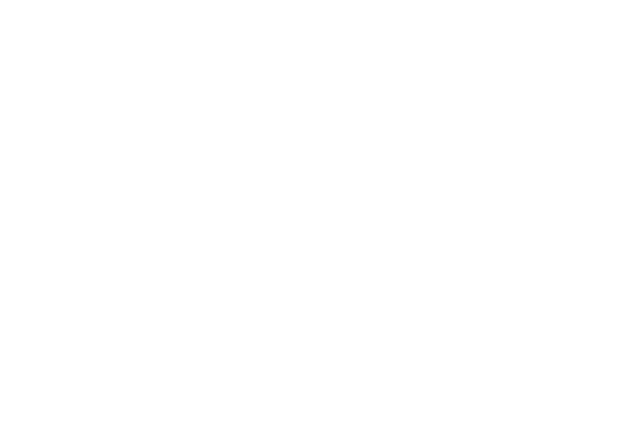
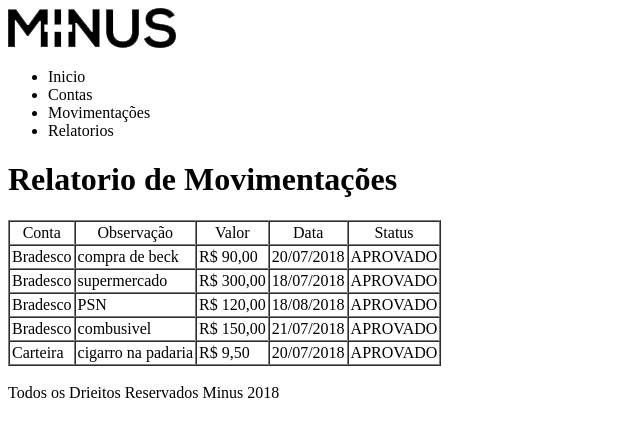
Before and after one commit to oiguana/minus, a plain HTML site: page index.html in a window 1280 px wide. Shown: the whole page, without its empty margins (0-640 px from the left). Drawn offline with Linux system fonts and the light colour scheme.

Commit message:
Pagina Inicial

```diff
--- a/index.html
+++ b/index.html
@@ -1,9 +1,81 @@
 <!DOCTYPE html>
 <html>
 <head>
-	<title></title>
+	<meta charset="UTF-8">
+	<title>Minus - Reletario de Movimentações</title>
 </head>
 <body>
-
+	<div id="app">
+		<div id="top">
+			<div id="logo">
+				<img src="img/minus_logo.jpg">
+			</div>
+			<div id="main_menu">
+				<ul>
+				    <li>Inicio</li>
+				    <li>Contas</li>
+				    <li>Movimentações</li>
+				    <li>Relatorios</li>
+				</ul>
+			</div>
+		</div>
+		<div id="container">
+			<div id="title">
+				<h1>Relatorio de Movimentações</h1>
+			</div>
+			<div id="content">
+				<table border="1" cellspacing="0" cellpadding="2">
+					<thead align="center">
+						<tr>
+							<td>Conta</td>
+							<td>Observação</td>
+							<td>Valor</td>
+							<td>Data</td>
+							<td>Status</td>
+						</tr>
+					</thead>
+					<tbody>
+						<tr>
+							<td>Bradesco</td>
+							<td>compra de beck</td>
+							<td>R$ 90,00</td>
+							<td>20/07/2018</td>
+							<td>APROVADO</td>
+						</tr>
+						<tr>
+							<td>Bradesco</td>
+							<td>supermercado</td>
+							<td>R$ 300,00</td>
+							<td>18/07/2018</td>
+							<td>APROVADO</td>
+						</tr>
+						<tr>
+							<td>Bradesco</td>
+							<td>PSN</td>
+							<td>R$ 120,00</td>
+							<td>18/08/2018</td>
+							<td>APROVADO</td>
+						</tr>
+						<tr>
+							<td>Bradesco</td>
+							<td>combusivel</td>
+							<td>R$ 150,00</td>
+							<td>21/07/2018</td>
+							<td>APROVADO</td>
+						</tr>
+						<tr>
+							<td>Carteira</td>
+							<td>cigarro na padaria</td>
+							<td>R$ 9,50</td>
+							<td>20/07/2018</td>
+							<td>APROVADO</td>
+						</tr>
+					</tbody>
+				</table>
+			</div>
+		</div>
+		</br>
+		<div id="footer">Todos os Drieitos Reservados Minus 2018</div>
+	</div>
 </body>
 </html>
```
Also changed, not shown: img/minus_logo.jpg (added), 1 other file.
